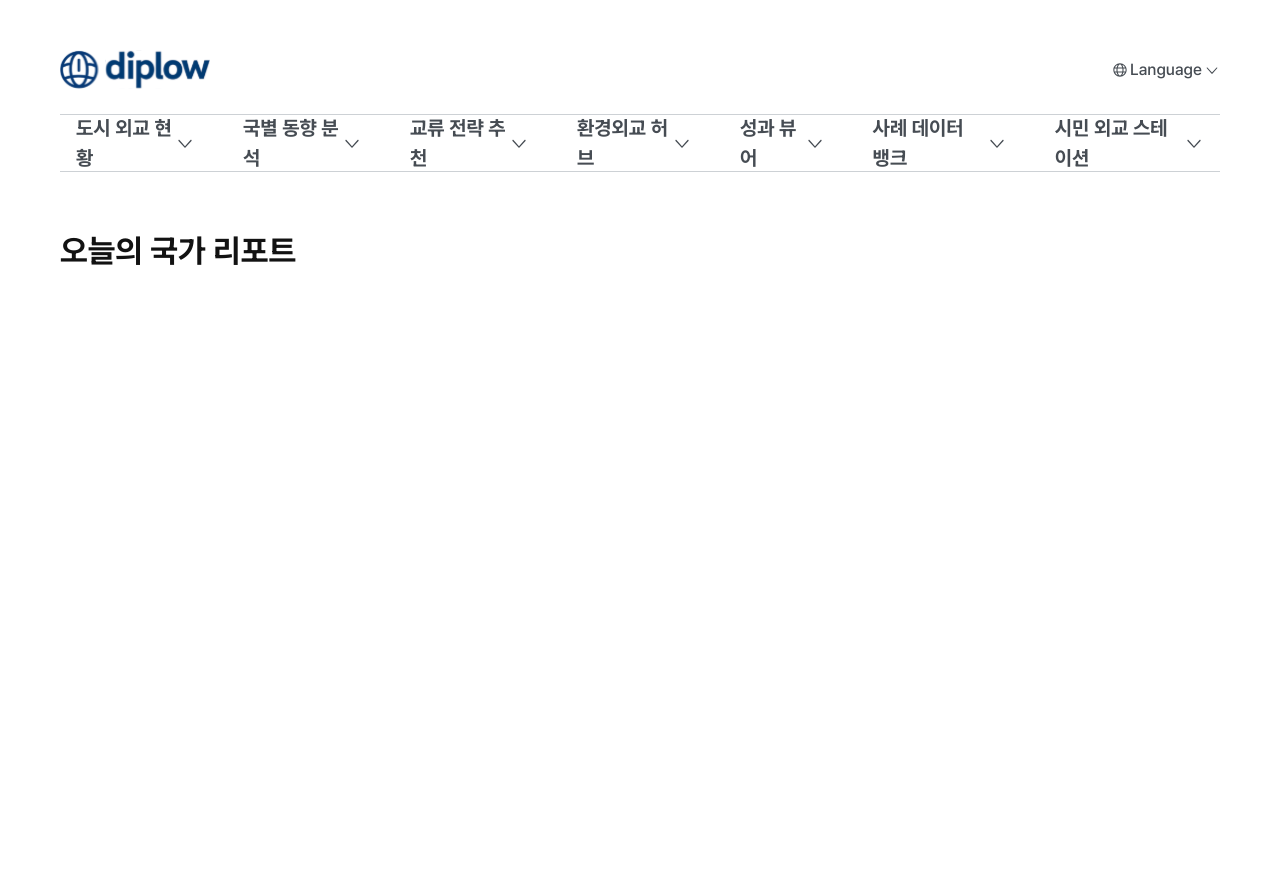
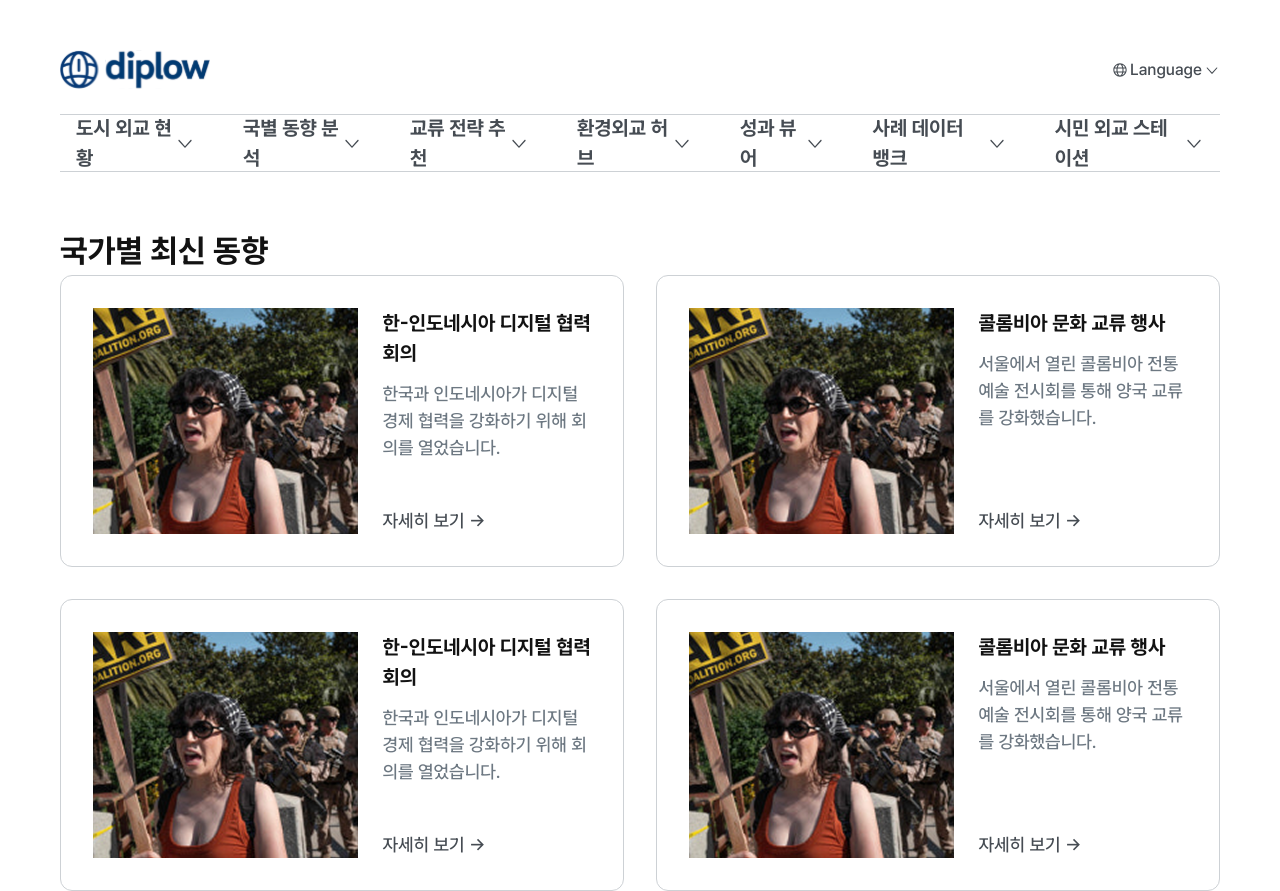
Before and after one commit to ohchanju3/CityDiploMap, a React (Vite) app: page / in a window 1280 px wide. Before the commit the page ends 800 px from the top, so only its background shows below. Built offline with nearby package versions, Linux system fonts and the light colour scheme.

Commit message:
[Feat]#6-국가별 최신 동향 카드

```diff
--- /dev/null
+++ b/src/pages/Main/Mainpage.tsx
@@ -0,0 +1,13 @@
+import MainTitle from "src/components/Title/MainTitle";
+import CountryTrendsContainer from "./components/CountryTrends/CountryTrendsContainer";
+
+const Mainpage = () => {
+  return (
+    <>
+      <MainTitle title="국가별 최신 동향" />
+      <CountryTrendsContainer />
+    </>
+  );
+};
+
+export default Mainpage;
--- /dev/null
+++ b/src/pages/Main/components/CountryTrends/CountryTrendsCard.tsx
@@ -0,0 +1,88 @@
+import { fonts } from "@styles/fonts";
+import styled from "styled-components";
+
+interface CountryTrendsCardProps {
+  img?: string;
+  title: string;
+  content: string;
+  onClick: () => void;
+}
+
+const CountryTrendsCard = ({
+  img,
+  title,
+  content,
+  onClick,
+}: CountryTrendsCardProps) => {
+  return (
+    <CountryTrendsCardWrapper>
+      <img src={img} />
+      <CountryTrendsCardTextContainer>
+        <CountryTrendCardText>
+          <h1>{title}</h1>
+          <p>{content}</p>
+        </CountryTrendCardText>
+        <span onClick={onClick}>{"자세히 보기 ->"}</span>
+      </CountryTrendsCardTextContainer>
+    </CountryTrendsCardWrapper>
+  );
+};
+
+const CountryTrendsCardWrapper = styled.div`
+  display: flex;
+  width: 100%;
+  min-height: 14.125rem;
+  gap: 1.5rem;
+  padding: 2rem;
+  border: 1px solid ${({ theme }) => theme.colors.gray05};
+  border-radius: 0.75rem;
+  overflow: hidden;
+
+  img {
+    max-width: 21.25rem;
+    height: 14.125rem;
+    object-fit: cover;
+    flex-shrink: 0;
+  }
+`;
+
+const CountryTrendsCardTextContainer = styled.section`
+  display: flex;
+  width: 100%;
+  flex-direction: column;
+  justify-content: space-between;
+  flex: 1;
+  min-width: 0;
+
+  span {
+    ${fonts.body18M};
+    color: ${({ theme }) => theme.colors.gray02};
+    cursor: pointer;
+  }
+`;
+
+const CountryTrendCardText = styled.section`
+  gap: 0.75rem;
+  display: flex;
+  flex-direction: column;
+
+  h1 {
+    text-overflow: ellipsis;
+    ${fonts.body20B};
+    color: ${({ theme }) => theme.colors.gray01};
+  }
+
+  p {
+    ${fonts.body18M};
+    color: ${({ theme }) => theme.colors.gray03};
+    overflow: hidden;
+    white-space: pre-line;
+    overflow: hidden;
+    text-overflow: ellipsis;
+    display: -webkit-box;
+    -webkit-line-clamp: 4;
+    -webkit-box-orient: vertical;
+  }
+`;
+
+export default CountryTrendsCard;
--- /dev/null
+++ b/src/pages/Main/components/CountryTrends/CountryTrendsContainer.tsx
@@ -0,0 +1,59 @@
+import styled from "styled-components";
+import CountryTrendsCard from "./CountryTrendsCard";
+
+const CountryTrendsContainer = () => {
+  const mockData = [
+    {
+      img: "/icons/sample.png",
+      title: "한-인도네시아 디지털 협력 회의",
+      content:
+        "한국과 인도네시아가 디지털 경제 협력을 강화하기 위해 회의를 열었습니다.",
+      onClick: () => alert("자세히 보기 1"),
+    },
+    {
+      img: "/icons/sample.png",
+      title: "콜롬비아 문화 교류 행사",
+      content:
+        "서울에서 열린 콜롬비아 전통예술 전시회를 통해 양국 교류를 강화했습니다.",
+      onClick: () => alert("자세히 보기 2"),
+    },
+    {
+      img: "/icons/sample.png",
+      title: "한-인도네시아 디지털 협력 회의",
+      content:
+        "한국과 인도네시아가 디지털 경제 협력을 강화하기 위해 회의를 열었습니다.",
+      onClick: () => alert("자세히 보기 1"),
+    },
+    {
+      img: "/icons/sample.png",
+      title: "콜롬비아 문화 교류 행사",
+      content:
+        "서울에서 열린 콜롬비아 전통예술 전시회를 통해 양국 교류를 강화했습니다.",
+      onClick: () => alert("자세히 보기 2"),
+    },
+  ];
+
+  return (
+    <CardGridWrapper>
+      {mockData.map((item, index) => (
+        <CountryTrendsCard
+          key={index}
+          img={item.img}
+          title={item.title}
+          content={item.content}
+          onClick={item.onClick}
+        />
+      ))}
+    </CardGridWrapper>
+  );
+};
+
+const CardGridWrapper = styled.section`
+  display: grid;
+  grid-template-columns: repeat(2, 1fr);
+  gap: 2rem;
+  width: 100%;
+  box-sizing: border-box;
+`;
+
+export default CountryTrendsContainer;
--- a/src/pages/Mainpage.tsx
+++ /dev/null
@@ -1,11 +0,0 @@
-import MainTitle from "src/components/Title/MainTitle";
-
-const Mainpage = () => {
-  return (
-    <>
-      <MainTitle title="오늘의 국가 리포트" />
-    </>
-  );
-};
-
-export default Mainpage;
--- a/src/routes/router.tsx
+++ b/src/routes/router.tsx
@@ -4,8 +4,8 @@
 import DefaultLayout from "@layouts/DefaultLayout";
 import PrivateRoute from "@layouts/PrivateLayout";
 import GuestLayout from "@layouts/GuestLayout";
-import Mainpage from "@pages/Mainpage";
-import RecommendPage from "@pages/recommendPage";
+import Mainpage from "@pages/Main/Mainpage";
+import RecommendPage from "@pages/recommend/RecommendPage";
 
 //TODO: 플젝에 따라 다르게 설정 필요
 const router = createBrowserRouter([
```
Also changed, not shown: public/icons/sample.png (added), src/pages/recommend/RecommendPage.tsx (renamed from src/pages/recommendPage.tsx).
